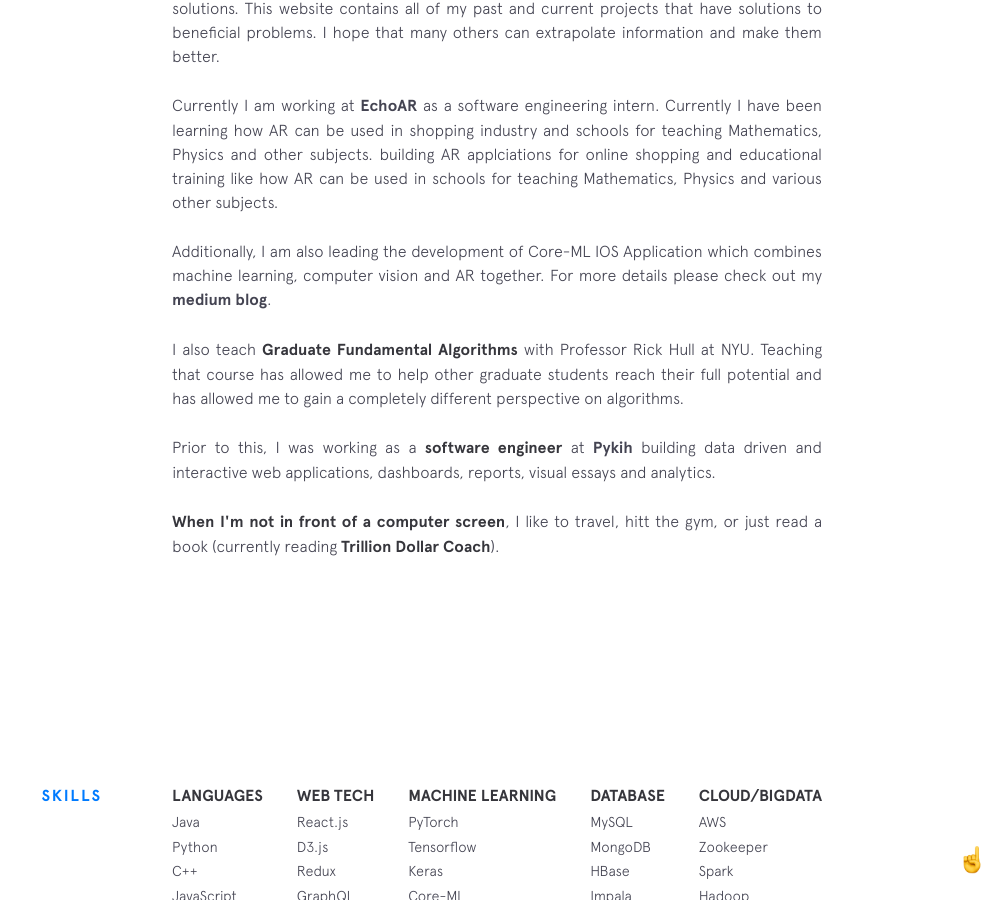
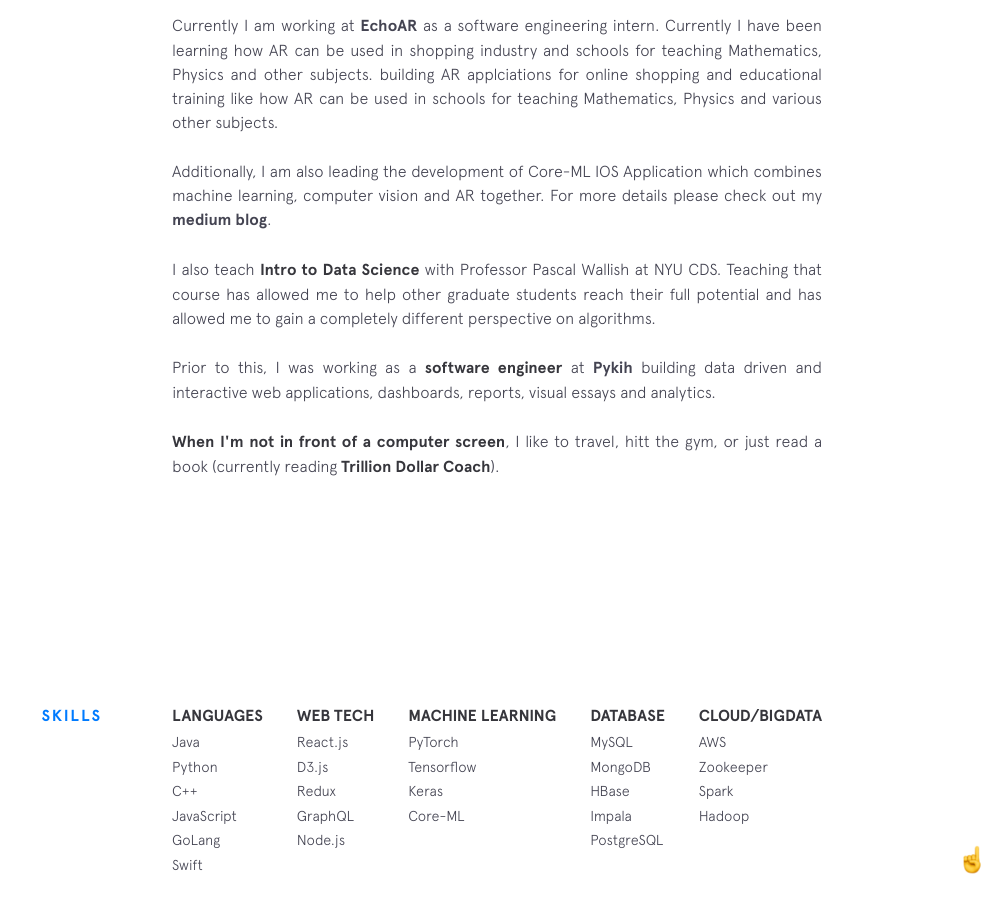
Before and after one commit to mohitnihalani/mohitnihalani.github.io, a Jekyll site: the page built from index.html, in a window 1280 px wide and 900 px high, scrolled down 1206 px. Shown: the whole window, without its empty margins (278-1280 px from the left). Built offline with Jekyll 4.4.1, drawn with Linux system fonts in a browser that asks for light colours; nearby versions of some CDN libraries; some of the changed text lies outside the part shown.

Commit message:
Updated Information

```diff
--- a/_data/experience.yml
+++ b/_data/experience.yml
@@ -1,3 +1,8 @@
+- company: Bloomberg L.P
+  url: https://www.bloomberg.com
+  time: June 2021 - Current
+  position: Incoming Software Engineer
+
 - company: New York University - Center for Data Science
   url: https://cds.nyu.edu/
   time: August 2020 - Current
--- a/_includes/background.html
+++ b/_includes/background.html
@@ -17,7 +17,7 @@
       Additionally, I am also leading the development of Core-ML IOS Application which combines machine learning, computer vision and AR together.  For more details please check out my <a class="underline-link" href="https://medium.com/dev-genius/foreground-background-separation-using-core-ml-82efbe7e7fc8" target="_blank">medium blog</a>.
     </p>
     <p>
-      I also teach <strong> Graduate Fundamental Algorithms </strong> with Professor Rick Hull at NYU. Teaching that course has allowed me to help other graduate students reach their full potential and has allowed me to gain a completely different perspective on algorithms.
+      I also teach <strong> Intro to Data Science </strong> with Professor Pascal Wallish at NYU CDS. Teaching that course has allowed me to help other graduate students reach their full potential and has allowed me to gain a completely different perspective on algorithms.
     </p>
     <p>
       Prior to this, I was working as a <strong>software engineer</strong> at <a class="underline-link" href="https://pykih.com/" target="_blank">Pykih</a> building data driven and interactive web applications, dashboards, reports, visual essays and analytics.
--- a/index.html
+++ b/index.html
@@ -4,7 +4,6 @@ layout: default
 
 <div id="site">
   {% include switch.html %}
-  {% include employment-status.html %}
   {% include intro.html %}
   {% include background.html %}
   {% include skills.html %}
@@ -15,3 +14,5 @@ layout: default
   {% include footer.html %}
   {% include top-button.html %}
 </div>
+
+<!-- {% include employment-status.html %} -->
```
Also changed, not shown: 1 other file.
